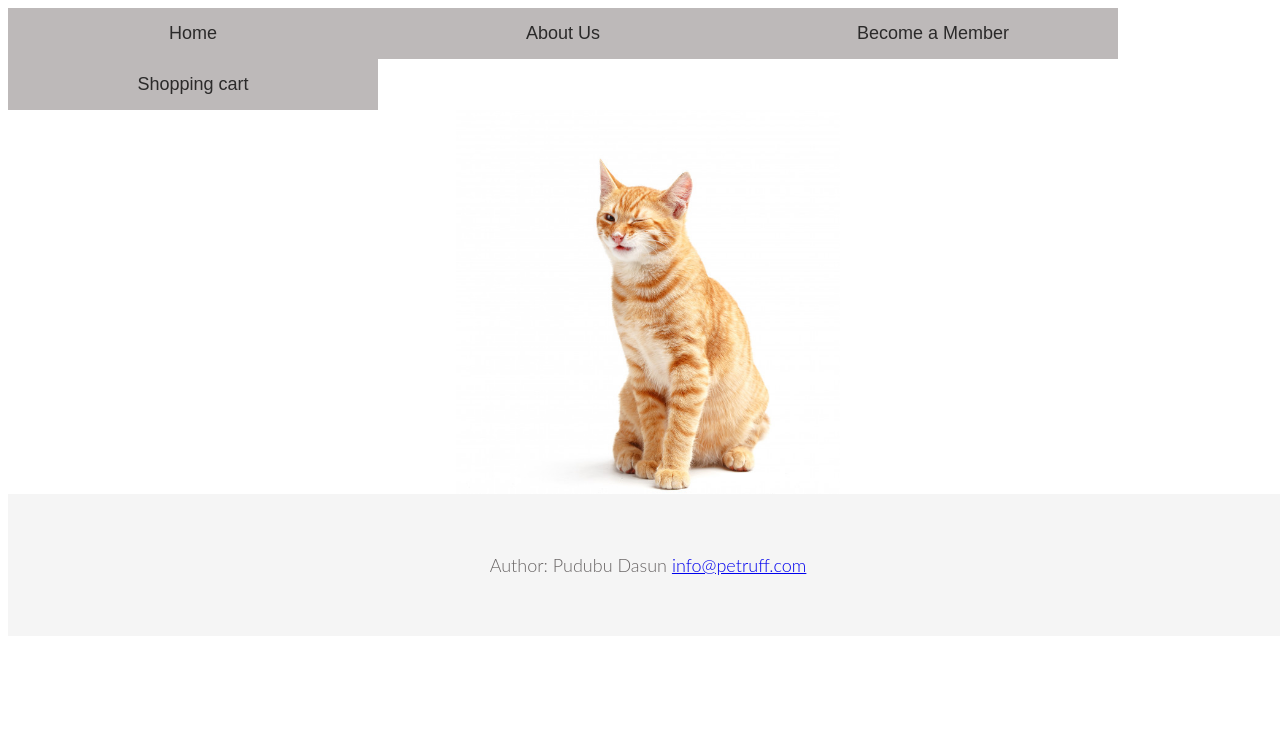
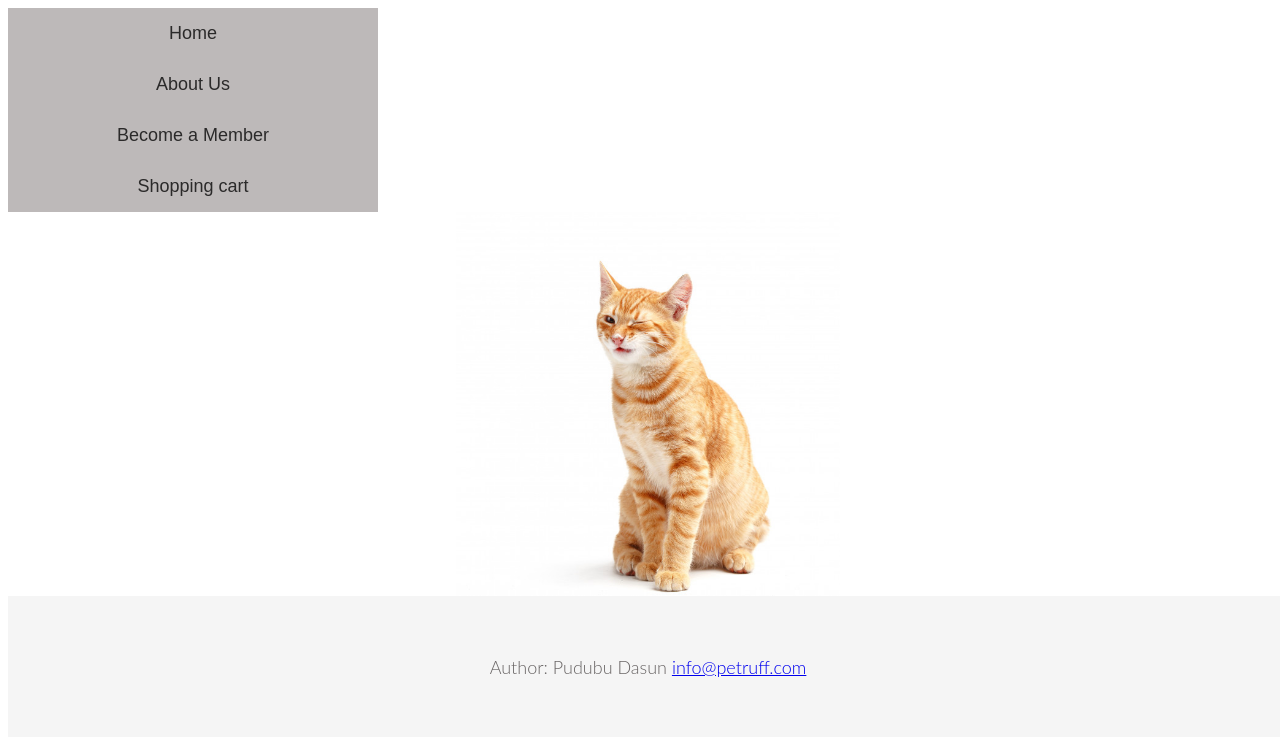
Before and after one commit to infaz98/final, a PHP site: page /html/catProduct.php in a window 1280 px wide. Shown: the top 737 px of the page. Run offline with PHP 8.4, Linux system fonts and the light colour scheme; data that the repository does not hold is empty.

Commit message:
file added

```diff
--- a/css/itemPage.css
+++ b/css/itemPage.css
@@ -1,5 +1,5 @@
  nav {
-    display: flex;
+    display: compact;
     flex-wrap: wrap;
  }
  nav a {
```
